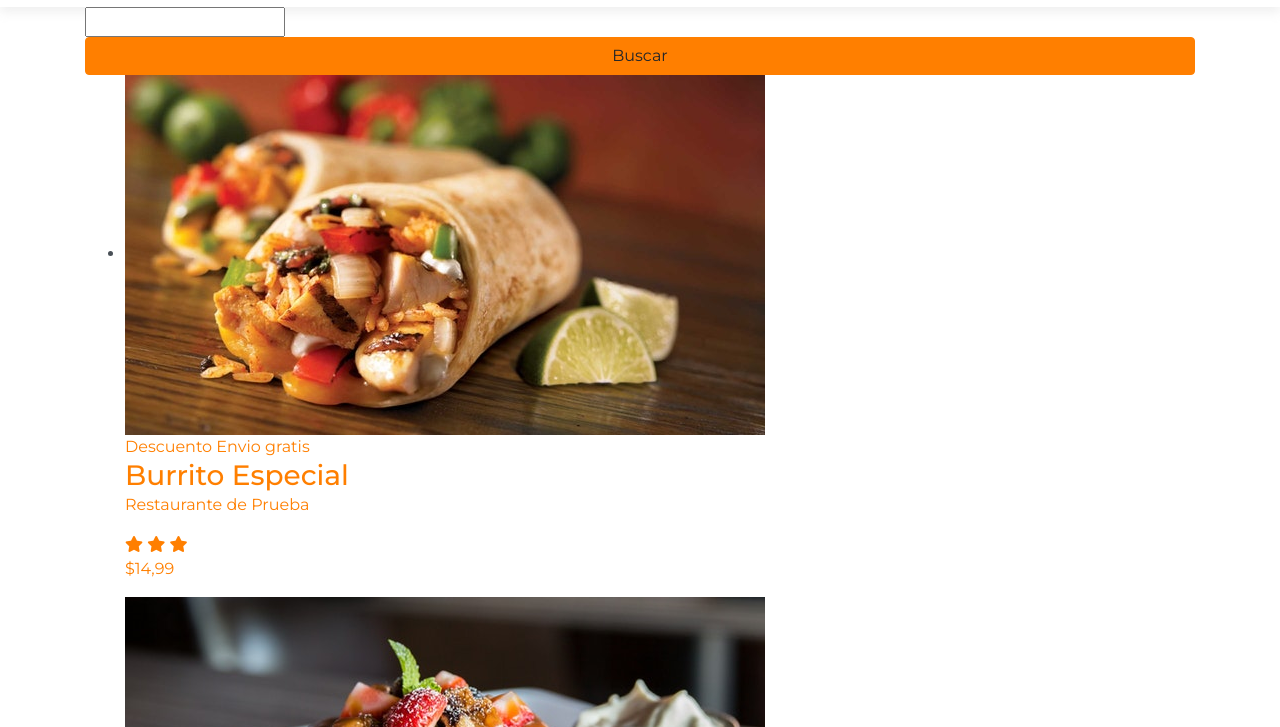
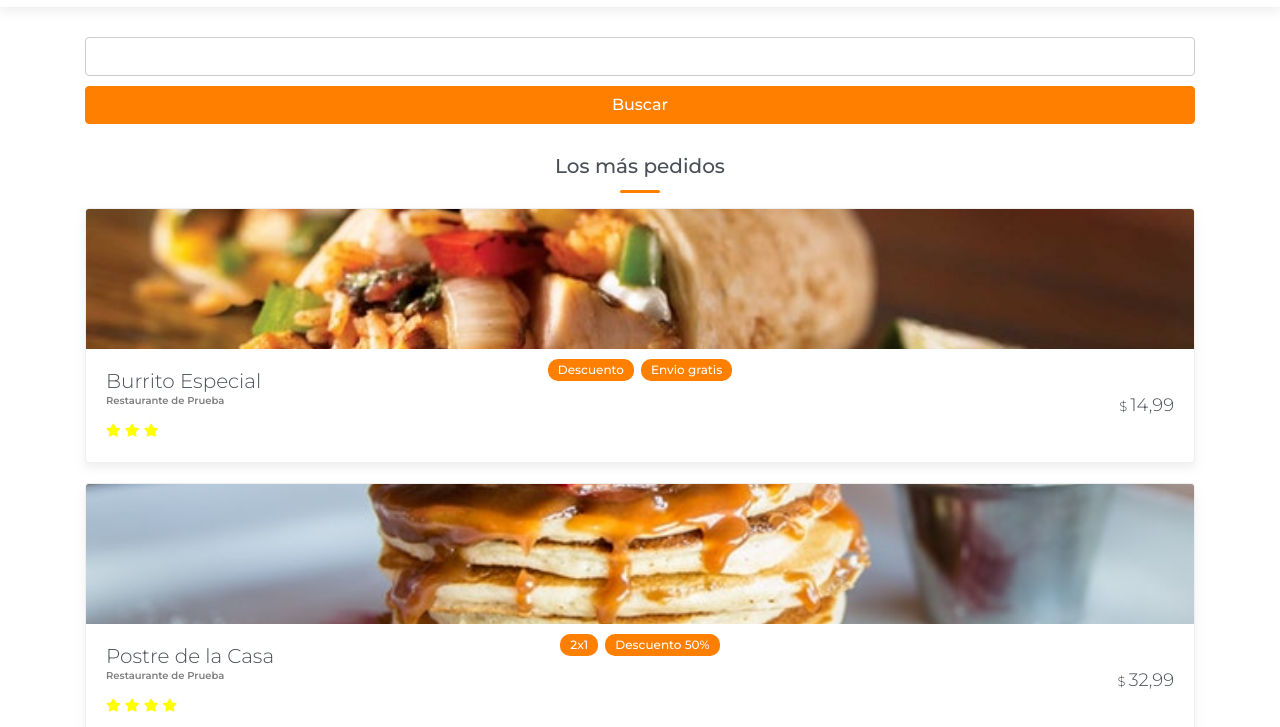
Before and after one commit to MiguelVel1995/MiOrdenApp, a plain HTML site: page index.html in a window 1280 px wide. Shown: the part 73-800 px from the top of the page. Drawn offline with Linux system fonts and the light colour scheme.

Commit message:
Finalizar seccion de productos

```diff
--- a/index.html
+++ b/index.html
@@ -67,6 +67,7 @@
 				</form>
 			</div>
 			<div class="products-list-container">
+				<h2 class="section-title">Los más pedidos</h2>
 				<ul>
 					<li>
 						<a href="#">
@@ -206,6 +207,12 @@
 						</a>
 					</li>
 				</ul>
+				<div class="pt-4 pb-5 text-center">
+					<a href="#" class="btn btn-block btn-link">
+						<span class="d-block mb-2">Ver más productos</span>
+						<i class="fas fa-arrow-down"></i>
+					</a>
+				</div>
 			</div>
 		</div>
 
--- a/sass/main.scss
+++ b/sass/main.scss
@@ -16,16 +16,48 @@ img{
 	max-width: 100%;
 }
 
-a{
+a, .btn-link{
 	&:hover{
 		text-decoration: none;
 	}
 }
 
+.btn.btn-primary{
+	font-weight: 500;
+	color: #fff;
+}
+
+.section-title{
+	font-size: 20px;
+	text-align: center;
+	padding: 15px 0 30px;
+	position: relative;
+
+	&::after{
+		content: '';
+		position: absolute;
+		display: block;
+		width: 40px;
+		height: 3px;
+		background: $primary;
+		bottom: 15px;
+		left: 50%;
+		transform: translateX(-50%);
+		border-radius: 4px;
+	}
+}
+
+//header
+
 header{
 	background: #fff;
 	padding: 10px 0;
 	box-shadow: 0 5px 10px rgba(204, 204, 204, 0.31);
+	position: fixed;
+	top: 0;
+	left: 0;
+	width: 100%;
+	z-index: 10;
 
 	h1{
 		font-size: 24px;
@@ -79,3 +111,119 @@ header{
 		}
 	}
 }
+
+//main
+
+.main{
+	padding-top: 80px;
+}
+
+.search-container{
+	padding-top: 30px;
+
+	input{
+		display: block;
+		width: 100%;
+		margin-bottom: 10px;
+		border: 1px solid #ccc;
+		font-size: 14px;
+		padding: 8px 10px;
+		border-radius: 4px;
+	}
+}
+
+.products-list-container{
+	padding-top: 15px;
+
+	ul{
+		padding: 0;
+		margin: 0;
+		list-style: none;
+
+		li{
+			border: 1px solid rgba(204, 204, 204, 0.31);
+			box-shadow: 0px 5px 10px rgba(204, 204, 204, 0.31);
+			background: #fff;
+			margin-bottom: 20px;
+			border-radius: 4px;
+			overflow: hidden;
+
+			.product-image{
+				img{
+					width: 100%;
+					height: 140px;
+					object-fit: cover;
+					object-position: center;
+				}
+			}
+
+			.product-info{
+				padding: 20px;
+				display: flex;
+				justify-content: space-between;
+				align-items: center;
+				position: relative;
+
+				.tags{
+					display: flex;
+					align-items: center;
+					justify-content: center;
+					position: absolute;
+					top: 10px;
+					left: 50%;
+					transform: translateX(-50%);
+					width: 100%;
+
+					span{
+						display: block;
+						background: $primary;
+						color: #fff;
+						border-radius: 10px;
+						margin-right: 7px;
+						font-size: 12px;
+						padding: 2px 10px;
+						font-weight: 500;
+
+						&:last-child{
+							margin-right: 0;
+						}
+					}
+				}
+
+				.product-name{
+					font-weight: 300;
+					font-size: 20px;
+					color: $black2;
+				}
+
+				.restaurant{
+					margin-bottom: 10px;
+					font-size: 10px;
+					color: #807e7e;
+					font-weight: 600;
+				}
+
+				.stars{
+					margin-top: 5px;
+
+					i{
+						font-size: 13px;
+						color: yellow ;
+					}
+				}
+
+				.product-price{
+					font-size: 18px;
+					margin: 0;
+					font-weight: 300;
+					color: $black2;
+
+					span{
+						font-size: 13px;
+						margin-right: 3px;
+					}
+				}
+			}
+		}
+	}
+}
```
Also changed, not shown: css/main.css.
